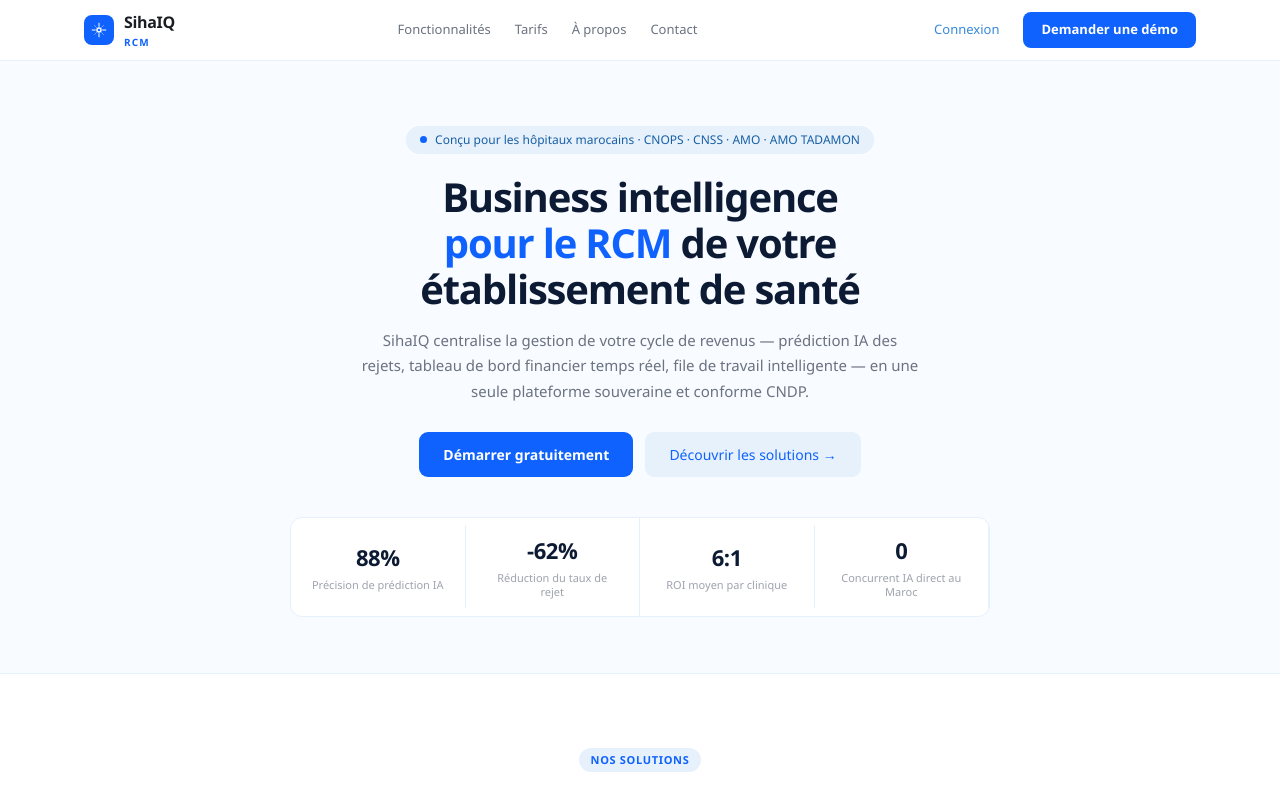
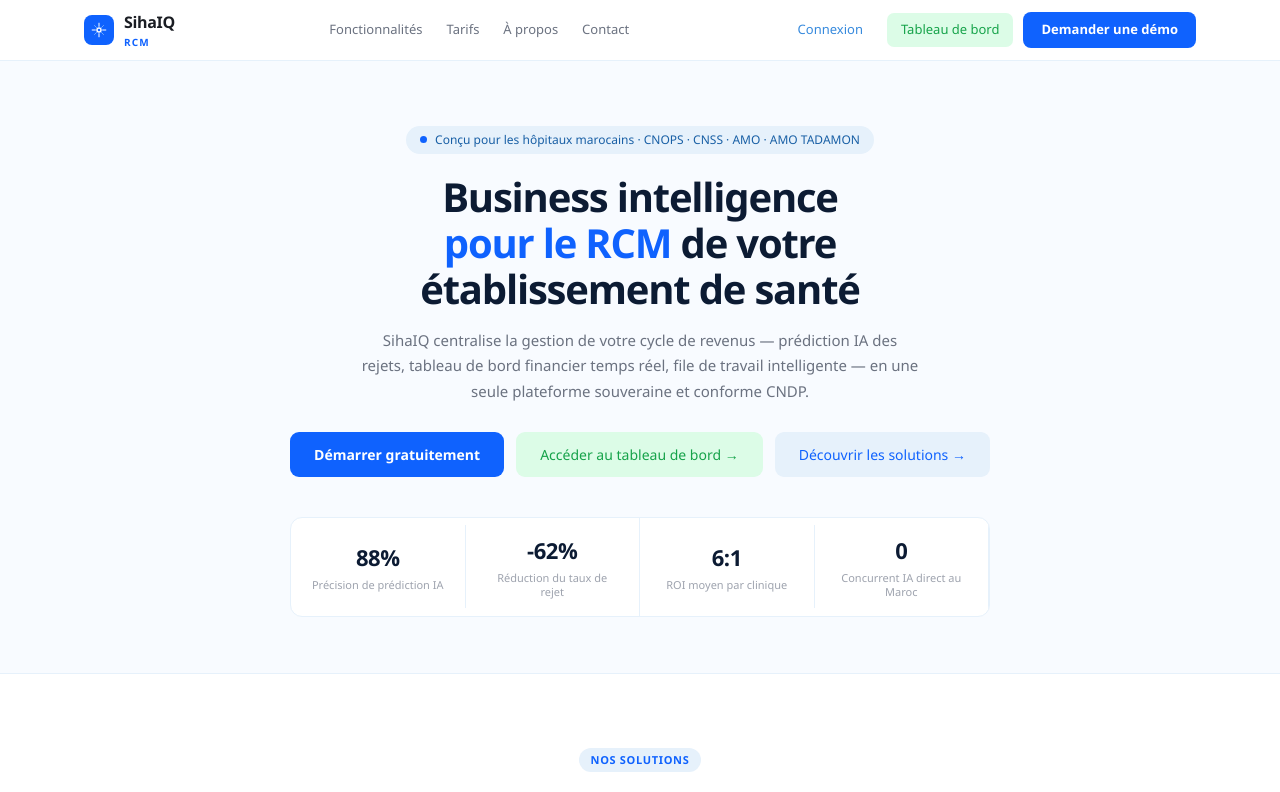
Before and after one commit to semsilimohamed/rcm-saas-platform, a Next.js app in the folder frontend/: page / in a window 1280 px wide. Shown: the top 792 px of the page. Built offline with nearby package versions, Linux system fonts and the light colour scheme.

Commit message:
feat: add dashboard navigation link to landing page

```diff
--- a/frontend/app/page.tsx
+++ b/frontend/app/page.tsx
@@ -33,6 +33,7 @@
           </div>
           <div style={s.navCtas}>
             <a href="/auth/login" style={s.navLogin}>Connexion</a>
+            <a href="/dashboard" style={s.navDash}>Tableau de bord</a>
             <a href="/auth/register" style={s.navDemo}>Demander une démo</a>
           </div>
         </div>
@@ -56,6 +57,7 @@
         </p>
         <div style={s.heroCtas}>
           <a href="/auth/register" style={s.btnPrimary}>Démarrer gratuitement</a>
+          <a href="/dashboard" style={{...s.btnSecondary, background:"#DCFCE7", color:"#16A34A"}}>Accéder au tableau de bord →</a>
           <a href="#solutions" style={s.btnSecondary}>Découvrir les solutions →</a>
         </div>
         <div style={s.heroStats}>
@@ -347,7 +349,7 @@
   navCtas: { display:"flex", alignItems:"center", gap:10 },
   navLogin: { fontSize:13, fontWeight:500, color:BLUE_MID, cursor:"pointer", padding:"7px 14px", textDecoration:"none" },
   navDemo: { fontSize:13, fontWeight:600, color:"#fff", background:BLUE, padding:"8px 18px", borderRadius:8, cursor:"pointer", textDecoration:"none" },
-
+  navDash: { fontSize:13, fontWeight:500, color:"#16A34A", cursor:"pointer", padding:"7px 14px", textDecoration:"none", background:"#DCFCE7", borderRadius:7 },
   // HERO
   hero: { background:"#F8FBFF", padding:"64px 24px 56px", textAlign:"center" as const, borderBottom:"0.5px solid #E6F1FB" },
   heroTag: { display:"inline-flex", alignItems:"center", gap:8, fontSize:12, fontWeight:500, color:"#185FA5", background:BLUE_LIGHT, padding:"5px 14px", borderRadius:20, marginBottom:20 },
```
